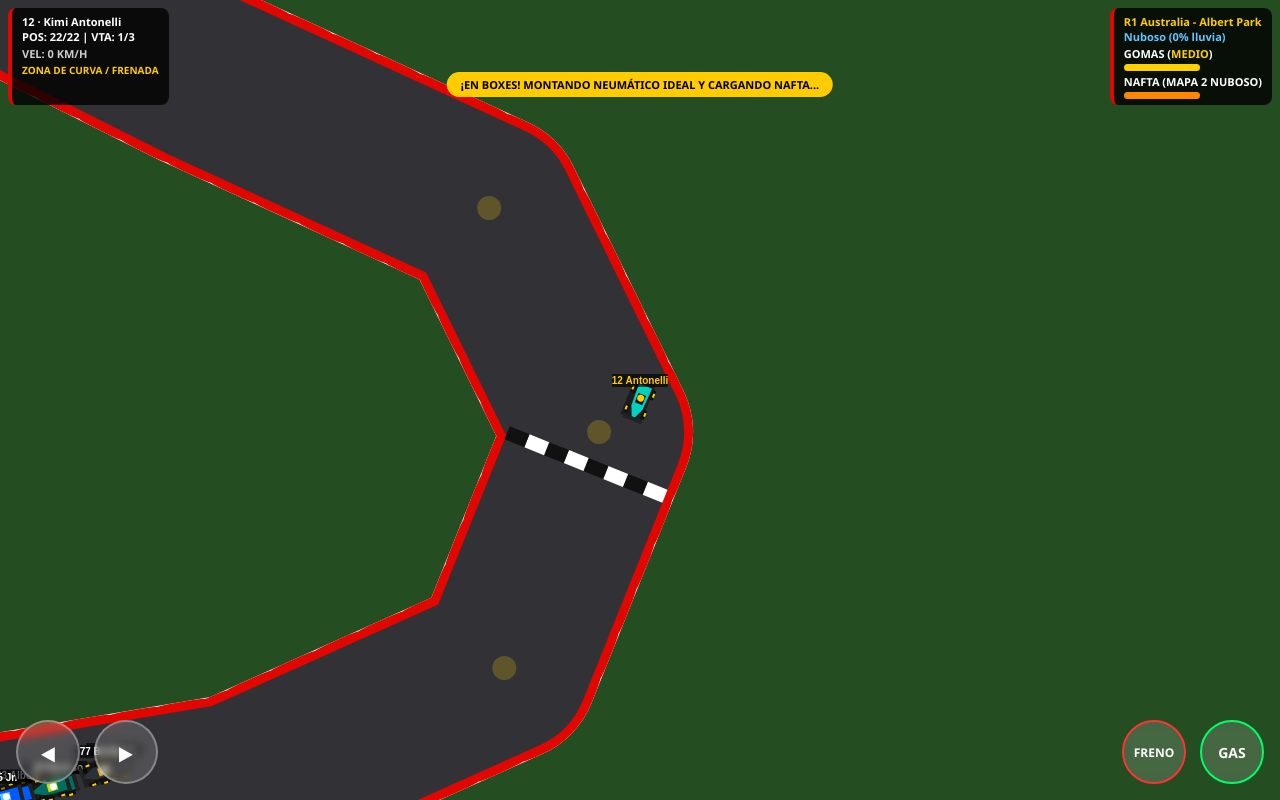
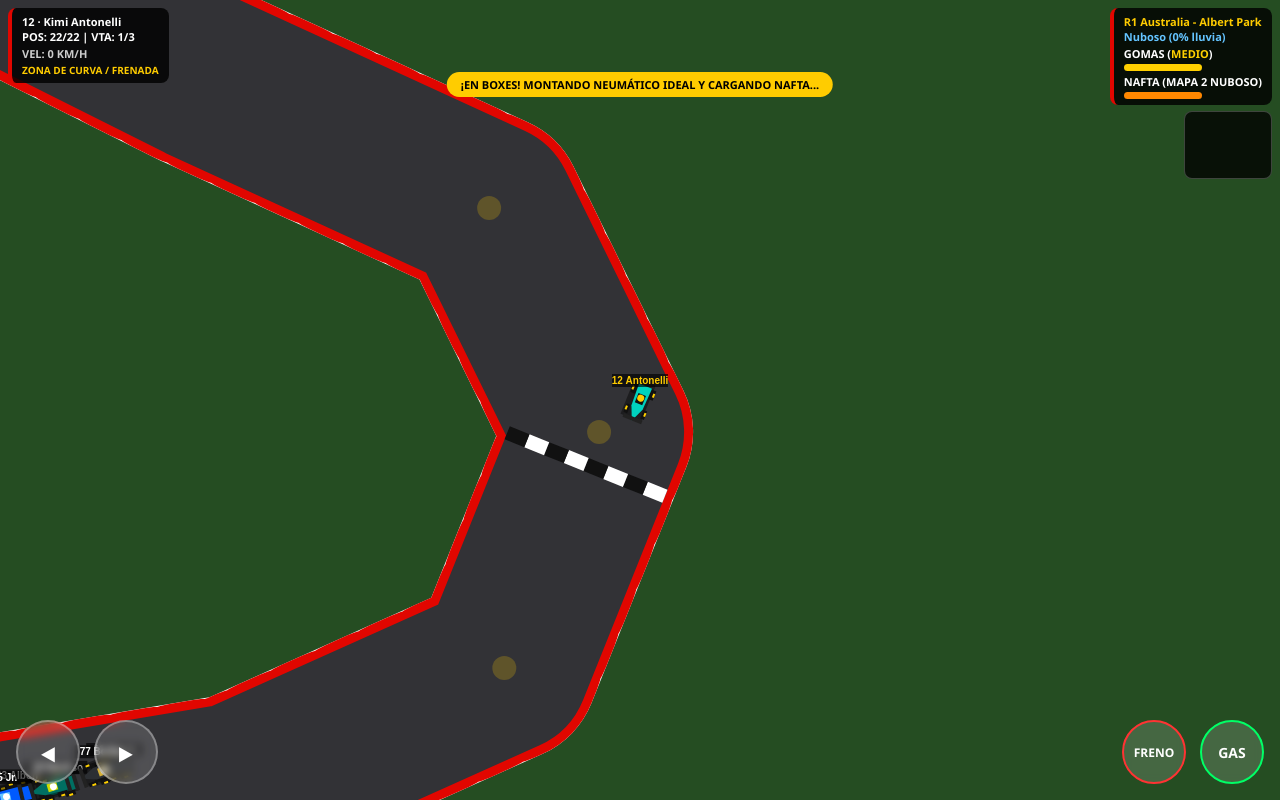
Before and after one commit to numinapaysandu-cpu/F1-PRO-MAX-, a plain HTML site: page index.html in a window 1280 px wide. Both pictures are taken after a click on the button "SALIR A PISTA". Drawn offline with Linux system fonts and the light colour scheme.

Commit message:
Update index.html

```diff
--- a/index.html
+++ b/index.html
@@ -11,14 +11,16 @@
     body, html { width: 100%; height: 100%; overflow: hidden; background: #141414; font-family: 'Segoe UI', Tahoma, Geneva, Verdana, sans-serif; color: #fff; }
     canvas { display: block; width: 100%; height: 100%; }
 
-    #hud { position: absolute; top: 8px; left: 8px; right: 8px; display: none; justify-content: space-between; gap: 6px; pointer-events: none; z-index: 10; }
-    .hud-box { background: rgba(0, 0, 0, 0.8); padding: 6px 10px; border-radius: 8px; border-left: 4px solid #e10600; font-size: 11px; font-weight: bold; }
-    .bar-container { width: 76px; height: 7px; background: #333; border-radius: 4px; margin-top: 3px; overflow: hidden; }
+    #hud { position: absolute; top: 8px; left: 8px; right: 8px; display: none; justify-content: space-between; align-items: flex-start; gap: 6px; pointer-events: none; z-index: 10; }
+    .hud-col { display: flex; flex-direction: column; gap: 6px; }
+    .hud-box { background: rgba(0, 0, 0, 0.82); padding: 6px 10px; border-radius: 8px; border-left: 4px solid #e10600; font-size: 11px; font-weight: bold; }
+    .bar-container { width: 78px; height: 7px; background: #333; border-radius: 4px; margin-top: 3px; overflow: hidden; }
     .bar-fill { height: 100%; transition: width 0.15s; }
     #tire-bar { background: #00d2be; width: 100%; }
     #fuel-bar { background: #ff8700; width: 100%; }
     #drift-badge { color: #ffcc00; font-size: 10px; margin-top: 2px; min-height: 13px; }
     #weather-hud { color: #64c4ff; font-size: 11px; margin-bottom: 2px; }
+    #minimap-canvas { width: 88px; height: 68px; background: rgba(0, 0, 0, 0.78); border: 1px solid rgba(255, 255, 255, 0.22); border-radius: 8px; }
 
     #overlay { position: absolute; inset: 0; background: rgba(12, 12, 14, 0.96); display: flex; flex-direction: column; align-items: center; justify-content: flex-start; overflow-y: auto; z-index: 20; text-align: center; padding: 14px; }
     h1 { font-size: 1.65rem; color: #e10600; text-transform: uppercase; letter-spacing: 1.5px; margin-bottom: 3px; font-style: italic; }
@@ -54,12 +56,15 @@
 <body>
 
   <div id="hud">
+    <div class="hud-col">
       <div class="hud-box">
         <div id="hud-driver">PILOTO</div>
         <div>POS: <span id="pos-val">1/22</span> | VTA: <span id="lap-val">1/3</span></div>
         <div style="margin-top:2px; color:#ccc;">VEL: <span id="speed-val">0</span> KM/H</div>
         <div id="drift-badge"></div>
       </div>
+    </div>
+    <div class="hud-col" style="align-items:flex-end;">
       <div class="hud-box">
         <div id="hud-gp" style="color:#ffcc00; max-width:145px; white-space:nowrap; overflow:hidden; text-overflow:ellipsis;">GP 2026</div>
         <div id="weather-hud">CLIMA</div>
@@ -67,6 +72,8 @@
         <div class="bar-container"><div id="tire-bar" class="bar-fill"></div></div>
         <div style="margin-top:3px;">NAFTA (<span id="hud-map-type">MAPA 1</span>)</div>
         <div class="bar-container"><div id="fuel-bar" class="bar-fill"></div></div>
+      </div>
+      <canvas id="minimap-canvas" width="88" height="68"></canvas>
     </div>
   </div>
 
```
Lines whose indentation alone changed are shown as unchanged.
